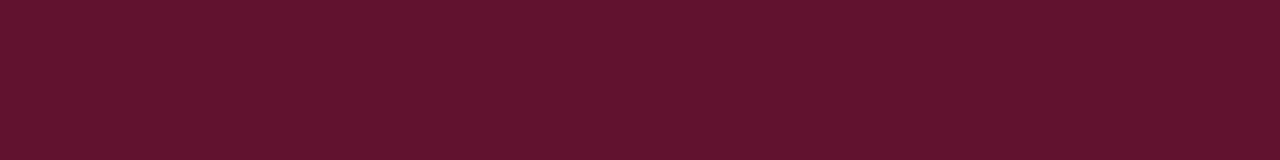
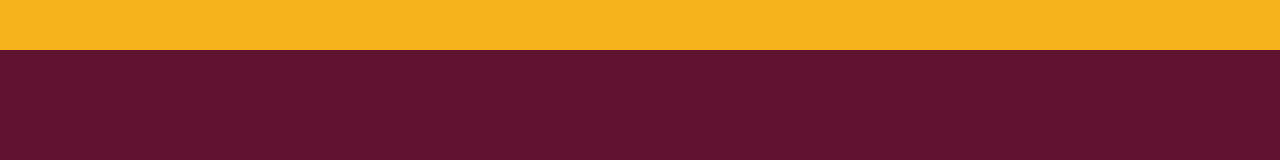
Before and after one commit to Antidale/html_css_js, a plain HTML site: page restaurant_site/index.html in a window 1280 px wide. Drawn offline with Linux system fonts and the light colour scheme.

Commit message:
fixing typo in importing bootstrap, adding header

```diff
--- a/restaurant_site/css/styles.css
+++ b/restaurant_site/css/styles.css
@@ -4,3 +4,10 @@ body {
   background-color: #61122f;
   font-family: 'Oxygen', sans-serif;
 }
+
+/* Header */
+#header-nav {
+  background-color: #f6b319;
+  border-radius: 0;
+  border: 0;
+}
--- a/restaurant_site/index.html
+++ b/restaurant_site/index.html
@@ -6,13 +6,18 @@
   <meta name="viewport" content="width=device-width, initial-scale=1.0">
   <meta http-equiv="X-UA-Compatible" content="ie=edge">
   <title>David Chu's China Bistro</title>
-  <link rel="stylesheet" href="css/bootstrap-theme.min.css">
+  <link rel="stylesheet" href="css/bootstrap.min.css">
   <link rel="stylesheet" href="css/styles.css">
   <link href="https://fonts.googleapis.com/css?family=Oxygen:300,400,700" rel="stylesheet">
 </head>
 
 <body>
-
+  <header>
+    <nav id="header-nav" class="navbar navbar-default">
+      <div class="container">
+      </div>
+    </nav>
+  </header>
 
   <script src="js/jquery-2.1.4.min.js"></script>
   <script src="js/bootstrap.min.js"></script>
```
